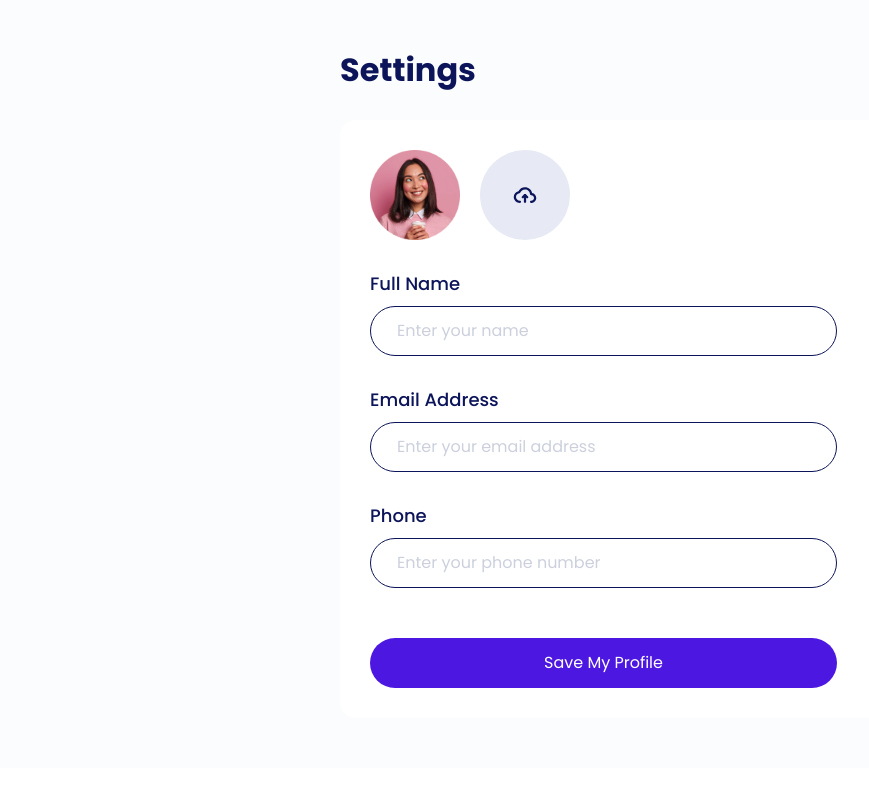
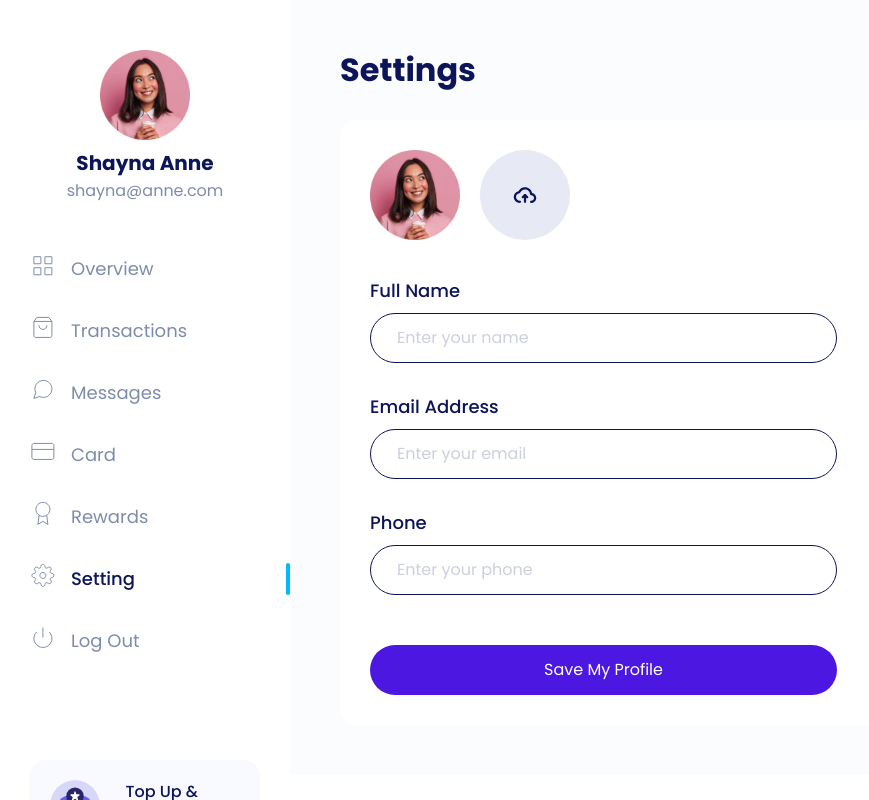
Before and after one commit to yogidelfiandra/egames-voucher-topup, a Next.js app: page /member/edit-profile in a window 1280 px wide. Shown: the whole page, without its empty margins (0-869 px from the left). Built offline with nearby package versions, Linux system fonts and the light colour scheme.

Commit message:
Refactor Edit Profile Page

```diff
--- /dev/null
+++ b/components/atoms/Input/index.tsx
@@ -0,0 +1,28 @@
+interface InputProps {
+  label: string;
+  type: string;
+  id: string;
+}
+
+export default function Input(props: InputProps) {
+  const { label, id, type, ...nativeProps } = props;
+  return (
+    <>
+      <label
+        htmlFor={id}
+        className='form-label text-lg fw-medium color-palette-1 mb-10'
+      >
+        {label}
+      </label>
+      <input
+        type={type}
+        className='form-control rounded-pill text-lg'
+        id={id}
+        name={id}
+        aria-describedby={id}
+        placeholder={`Enter your ${id}`}
+        {...nativeProps}
+      />
+    </>
+  );
+}
--- a/components/organisms/SideBar/MenuItem.tsx
+++ b/components/organisms/SideBar/MenuItem.tsx
@@ -1,5 +1,6 @@
 import className from 'classnames';
 import Image from 'next/image';
+import Link from 'next/link';
 
 interface MenuItemProps {
   title: string;
@@ -12,10 +13,11 @@ interface MenuItemProps {
     | 'transactions'
     | 'logout';
   active?: boolean;
+  href: string;
 }
 
 export default function MenuItem(props: Partial<MenuItemProps>) {
-  const { title, icon, active } = props;
+  const { title, icon, active, href = '/' } = props;
 
   const classItem = className({
     item: true,
@@ -35,9 +37,9 @@ export default function MenuItem(props: Partial<MenuItemProps>) {
       </div>
 
       <p className='item-title m-0'>
-        <a href='' className='text-lg text-decoration-none'>
-          {title}
-        </a>
+        <Link href={href}>
+          <a className='text-lg text-decoration-none'>{title}</a>
+        </Link>
       </p>
     </div>
   );
--- a/components/organisms/SideBar/index.tsx
+++ b/components/organisms/SideBar/index.tsx
@@ -2,19 +2,40 @@ import Footer from './Footer';
 import MenuItem from './MenuItem';
 import Profile from './Profile';
 
-export default function SideBar() {
+interface SideBarProps {
+  activeMenu: 'overview' | 'transactions' | 'setting';
+}
+
+export default function SideBar(props: SideBarProps) {
+  const { activeMenu } = props;
+
   return (
     <section className='sidebar'>
       <div className='content pt-50 pb-30 ps-30'>
         <Profile />
         <div className='menus'>
-          <MenuItem title='Overview' icon='overview' active />
-          <MenuItem title='Transactions' icon='transactions' />
-          <MenuItem title='Messages' icon='messages' />
-          <MenuItem title='Card' icon='card' />
-          <MenuItem title='Rewards' icon='rewards' />
-          <MenuItem title='Setting' icon='setting' />
-          <MenuItem title='Log Out' icon='logout' />
+          <MenuItem
+            href='/member'
+            title='Overview'
+            icon='overview'
+            active={activeMenu === 'overview'}
+          />
+          <MenuItem
+            href='/member/transactions'
+            title='Transactions'
+            icon='transactions'
+            active={activeMenu === 'transactions'}
+          />
+          <MenuItem href='/member' title='Messages' icon='messages' />
+          <MenuItem href='/member' title='Card' icon='card' />
+          <MenuItem href='/member' title='Rewards' icon='rewards' />
+          <MenuItem
+            href='/member/edit-profile'
+            title='Setting'
+            icon='setting'
+            active={activeMenu === 'setting'}
+          />
+          <MenuItem href='/sign-in' title='Log Out' icon='logout' />
         </div>
         <Footer />
       </div>
--- a/pages/member/edit-profile.tsx
+++ b/pages/member/edit-profile.tsx
@@ -1,6 +1,11 @@
+import Image from 'next/image';
+import Input from '../../components/atoms/Input';
+import SideBar from '../../components/organisms/SideBar';
+
 export default function EditProfile() {
   return (
     <section className='edit-profile overflow-auto'>
+      <SideBar activeMenu='setting' />
       <main className='main-wrapper'>
         <div className='ps-lg-0'>
           <h2 className='text-4xl fw-bold color-palette-1 mb-30'>Settings</h2>
@@ -15,79 +20,22 @@ export default function EditProfile() {
                     className='avatar img-fluid'
                   />
                   <div className='avatar-overlay position-absolute top-0 d-flex justify-content-center align-items-center'>
-                    <svg
-                      width='24'
-                      height='24'
-                      viewBox='0 0 24 24'
-                      fill='none'
-                      xmlns='http://www.w3.org/2000/svg'
-                    >
-                      <path
-                        d='M3 6H5H21'
-                        stroke='white'
-                        strokeWidth='2'
-                        strokeLinecap='round'
-                        strokeLinejoin='round'
-                      />
-                      <path
-                        d='M8 6V4C8 3.46957 8.21071 2.96086 8.58579 2.58579C8.96086 2.21071 9.46957 2 10 2H14C14.5304 2 15.0391 2.21071 15.4142 2.58579C15.7893 2.96086 16 3.46957 16 4V6M19 6V20C19 20.5304 18.7893 21.0391 18.4142 21.4142C18.0391 21.7893 17.5304 22 17 22H7C6.46957 22 5.96086 21.7893 5.58579 21.4142C5.21071 21.0391 5 20.5304 5 20V6H19Z'
-                        stroke='white'
-                        strokeWidth='2'
-                        strokeLinecap='round'
-                        strokeLinejoin='round'
-                      />
-                      <path
-                        d='M14 11V17'
-                        stroke='white'
-                        strokeWidth='2'
-                        strokeLinecap='round'
-                        strokeLinejoin='round'
-                      />
-                      <path
-                        d='M10 11V17'
-                        stroke='white'
-                        strokeWidth='2'
-                        strokeLinecap='round'
-                        strokeLinejoin='round'
-                      />
-                    </svg>
+                    <Image
+                      width={24}
+                      height={24}
+                      src='/icon/ic-trash.svg'
+                      alt='icon-trash'
+                    />
                   </div>
                 </div>
                 <div className='image-upload'>
                   <label htmlFor='avatar'>
-                    <svg
-                      width='90'
-                      height='90'
-                      viewBox='0 0 90 90'
-                      fill='none'
-                      xmlns='http://www.w3.org/2000/svg'
-                    >
-                      <circle cx='45' cy='45' r='45' fill='#E7EAF5' />
-                      <path
-                        fill-rule='evenodd'
-                        clip-rule='evenodd'
-                        d='M45 39.375C42.7981 39.375 40.9679 40.7216 40.3127 42.5332C40.1693 42.9297 39.8162 43.2128 39.398 43.2665C37.4362 43.5183 36 45.1013 36 46.9286C36 48.919 37.7105 50.625 39.9375 50.625C40.5588 50.625 41.0625 51.1287 41.0625 51.75C41.0625 52.3713 40.5588 52.875 39.9375 52.875C36.5726 52.875 33.75 50.2638 33.75 46.9286C33.75 44.0997 35.7853 41.7878 38.4536 41.1547C39.5996 38.7573 42.1173 37.125 45 37.125C48.5711 37.125 51.6055 39.6452 52.1224 43.0137C54.4461 43.4763 56.25 45.4474 56.25 47.8929C56.25 50.6955 53.8807 52.875 51.075 52.875C50.4537 52.875 49.95 52.3713 49.95 51.75C49.95 51.1287 50.4537 50.625 51.075 50.625C52.7428 50.625 54 49.3507 54 47.8929C54 46.435 52.7428 45.1607 51.075 45.1607C50.4537 45.1607 49.95 44.657 49.95 44.0357C49.95 41.5128 47.7862 39.375 45 39.375Z'
-                        fill='#0C145A'
-                      />
-                      <path
-                        fill-rule='evenodd'
-                        clip-rule='evenodd'
-                        d='M45 52.875C44.3787 52.875 43.875 52.3713 43.875 51.75V45C43.875 44.3787 44.3787 43.875 45 43.875C45.6213 43.875 46.125 44.3787 46.125 45V51.75C46.125 52.3713 45.6213 52.875 45 52.875Z'
-                        fill='#0C145A'
-                      />
-                      <path
-                        fill-rule='evenodd'
-                        clip-rule='evenodd'
-                        d='M41.9545 48.0455C41.5152 47.6062 41.5152 46.8938 41.9545 46.4545L44.2045 44.2045C44.6438 43.7652 45.3562 43.7652 45.7955 44.2045C46.2348 44.6438 46.2348 45.3562 45.7955 45.7955L43.5455 48.0455C43.1062 48.4848 42.3938 48.4848 41.9545 48.0455Z'
-                        fill='#0C145A'
-                      />
-                      <path
-                        fill-rule='evenodd'
-                        clip-rule='evenodd'
-                        d='M44.2045 44.2045C44.6438 43.7652 45.3562 43.7652 45.7955 44.2045L48.0455 46.4545C48.4848 46.8938 48.4848 47.6062 48.0455 48.0455C47.6062 48.4848 46.8938 48.4848 46.4545 48.0455L44.2045 45.7955C43.7652 45.3562 43.7652 44.6438 44.2045 44.2045Z'
-                        fill='#0C145A'
-                      />
-                    </svg>
+                    <Image
+                      width={90}
+                      height={90}
+                      src='/icon/upload.svg'
+                      alt='icon-upload'
+                    />
                   </label>
                   <input
                     id='avatar'
@@ -98,52 +46,13 @@ export default function EditProfile() {
                 </div>
               </div>
               <div className='pt-30'>
-                <label
-                  htmlFor='name'
-                  className='form-label text-lg fw-medium color-palette-1 mb-10'
-                >
-                  Full Name
-                </label>
-                <input
-                  type='text'
-                  className='form-control rounded-pill text-lg'
-                  id='name'
-                  name='name'
-                  aria-describedby='name'
-                  placeholder='Enter your name'
-                />
+                <Input label='Full Name' type='text' id='name' />
               </div>
               <div className='pt-30'>
-                <label
-                  htmlFor='email'
-                  className='form-label text-lg fw-medium color-palette-1 mb-10'
-                >
-                  Email Address
-                </label>
-                <input
-                  type='email'
-                  className='form-control rounded-pill text-lg'
-                  id='email'
-                  name='email'
-                  aria-describedby='email'
-                  placeholder='Enter your email address'
-                />
+                <Input label='Email Address' type='email' id='email' />
               </div>
               <div className='pt-30'>
-                <label
-                  htmlFor='phone'
-                  className='form-label text-lg fw-medium color-palette-1 mb-10'
-                >
-                  Phone
-                </label>
-                <input
-                  type='tel'
-                  className='form-control rounded-pill text-lg'
-                  id='phone'
-                  name='phone'
-                  aria-describedby='phone'
-                  placeholder='Enter your phone number'
-                />
+                <Input label='Phone' type='tel' id='phone' />
               </div>
               <div className='button-group d-flex flex-column pt-50'>
                 <button
--- a/pages/member/index.tsx
+++ b/pages/member/index.tsx
@@ -4,7 +4,7 @@ import SideBar from '../../components/organisms/SideBar';
 export default function Member() {
   return (
     <section className='overview overflow-auto'>
-      <SideBar />
+      <SideBar activeMenu='overview' />
       <OverviewContent />
     </section>
   );
```
Also changed, not shown: public/icon/ic-trash.svg (added).
